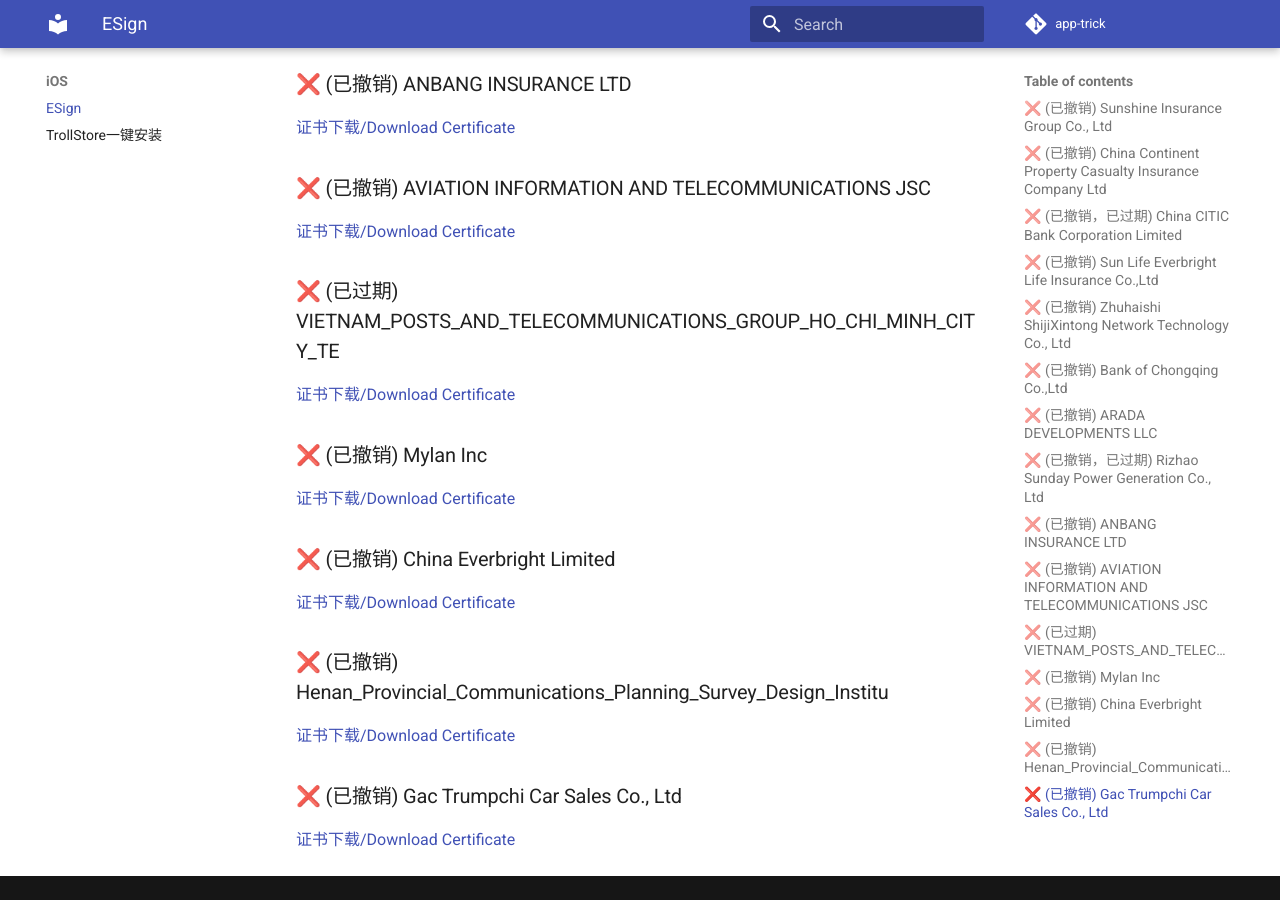
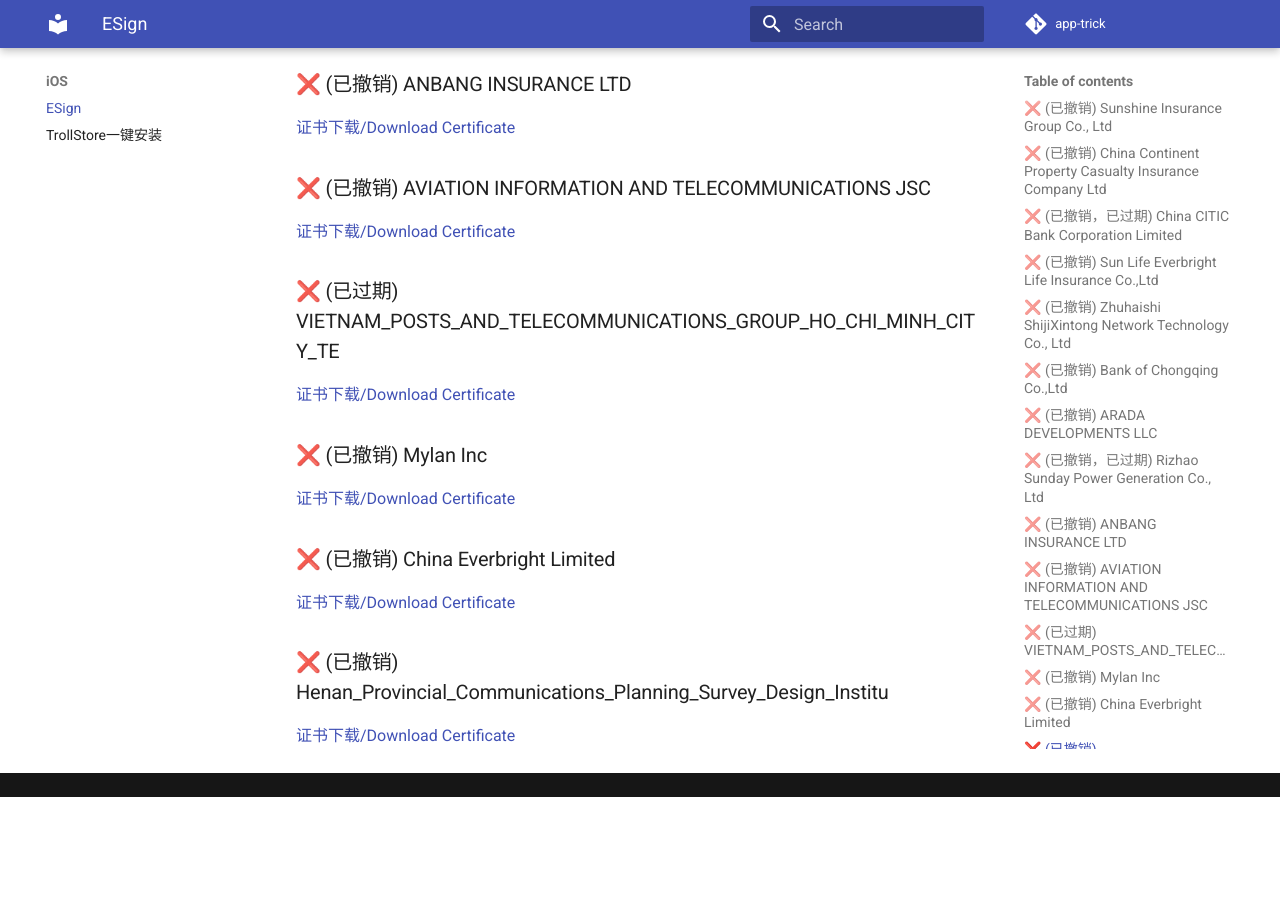
Before and after one commit to app-trick/app-trick.github.io, an MkDocs documentation site: the page built from docs/iOS/Esign.md, in a window 1280 px wide and 900 px high, scrolled down 1154 px. Built offline with MkDocs 1.6.1 and Material for MkDocs 9.7.7, drawn with Linux system fonts in a browser that asks for light colours; comment, search, counter and statistics services are not loaded; after the commit the page ends 1951 px from its top, so only the background shows below that.

Commit message:
Esign Repo Update

```diff
--- a/docs/iOS/Esign.md
+++ b/docs/iOS/Esign.md
@@ -36,5 +36,3 @@
 [证书下载/Download Certificate](/iOS/cert/China%20Everbright%20Limited.zip)
 ### ❌ (已撤销) Henan_Provincial_Communications_Planning_Survey_Design_Institu
 [证书下载/Download Certificate](/iOS/cert/Henan_Provincial_Communications_Planning_Survey_Design_Institu.zip)
-### ❌ (已撤销) Gac Trumpchi Car Sales Co., Ltd
-[证书下载/Download Certificate](/iOS/cert/Gac%20Trumpchi%20Car%20Sales%20Co.%2C%20Ltd.zip)
--- a/docs/iOS/cert/list.txt
+++ b/docs/iOS/cert/list.txt
@@ -12,4 +12,3 @@
 Mylan Inc.zip
 China Everbright Limited.zip
 Henan_Provincial_Communications_Planning_Survey_Design_Institu.zip
-Gac Trumpchi Car Sales Co., Ltd.zip
```
Also changed, not shown: 1 other file.
